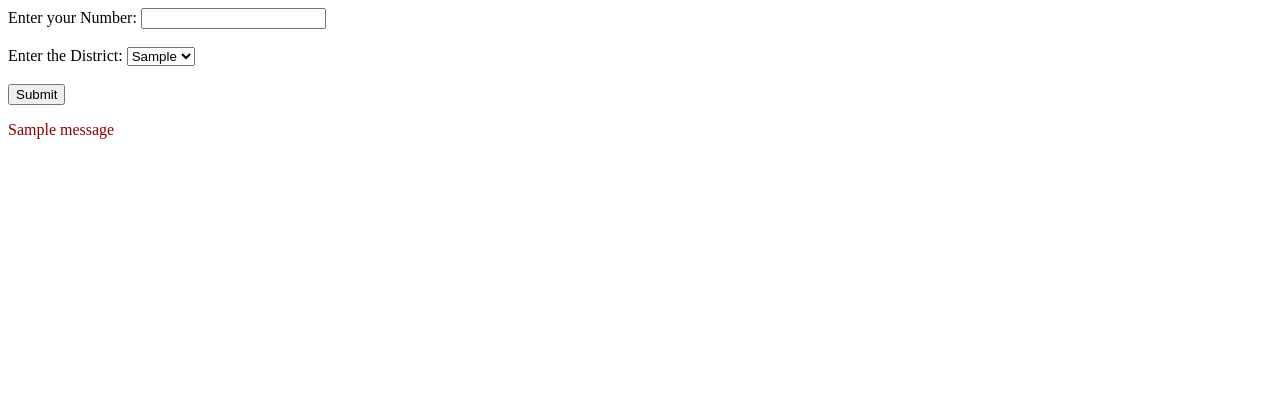
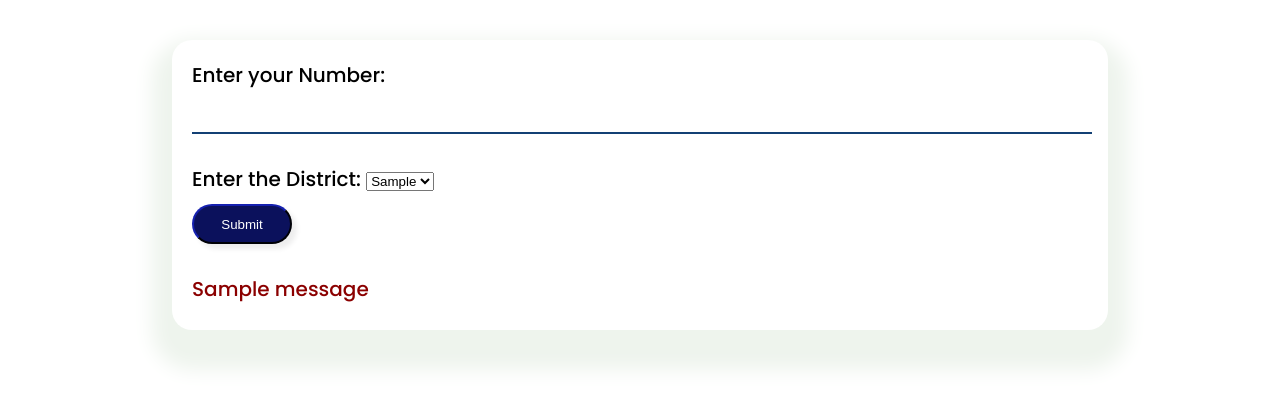
Before and after one commit to kriyanshii/ssip-user, a Flask app: page / in a window 1280 px wide. Shown: the top 404 px of the page. Run offline with Flask 2, Linux system fonts and the light colour scheme; tables that the repository leaves empty hold one stand-in row (values such as "Sample post"); one stand-in notice (Sample message) is shown.

Commit message:
added css to enter_number.html

```diff
--- a/base/templates/enter_number.html
+++ b/base/templates/enter_number.html
@@ -3,6 +3,65 @@
 <head>
     <meta charset="UTF-8">
     <title>Title</title>
+    <style>
+    @import url('https://fonts.googleapis.com/css2?family=Poppins:wght@300;500&display=swap');
+
+    :root{
+    --primary: #0B115C;
+    --button-blue: #134074;
+    --light-blue: #EEF4ED;
+    }
+
+    /* body{
+        background: var(--primary);
+        color: white;
+    } */
+    body{
+        font-family: 'Poppins';
+    }
+
+    .card{
+        font-size: 20px;
+        width: 70vw;
+        padding: 20px;
+        margin: 40px auto;
+        height: 250px;
+        background: white;
+        box-shadow: 0px 20px 20px 20px var(--light-blue);
+        border-radius: 20px;
+    }
+
+    .username{
+        width: 100%;
+        height: 40px;
+        border-bottom: 2px solid var(--button-blue);
+        border-top: none;
+        border-right: none;
+        border-left: none;
+    }
+
+    .resend{
+        position: relative;
+        /* z-index: 100; */
+    }
+
+    .submit{
+        background: var(--primary);
+        border-style: outset;
+        border-color:var(--primary);
+        margin: 10px auto;
+        /* width: 70vw; */
+        width: 100px;
+        height: 40px;
+        border-radius: 20px;
+        color: white;
+        box-shadow: 5px 5px 5px #eee;
+        }
+
+        .submit:hover{
+        background: var(--button-blue);
+        }
+    </style>
     <script>
         function myFunction() {
           var input, filter, ul, li, a, i;
@@ -23,28 +82,28 @@
 </head>
 <body>
 
-<form action='/handle_data' method="post">
+<form class="card" action='/handle_data' method="post">
 
-    Enter your Number:
-    <input type="text" name="phonenumber" id="phonenumber"><br><br>
+  <label for="phonenumber">Enter your Number:</label>
+    <input class="username" type="text" name="phonenumber" id="phonenumber"><br><br>
 
     <label for="district">Enter the District:</label>
     <select name="district" id="district">
     {% for i in uniques %}
         <option value="{{ i }}">{{ i }}</option>
     {% endfor %}
-    </select>
-    <br><br><input type="submit">
-
-</form>
-
-{% with messages = get_flashed_messages() %}
+    </select> </br>
+    <input class="submit" type="submit">
+    <div class="message">
+      {% with messages = get_flashed_messages() %}
          {% if messages %}
                {% for message in messages %}
-                    <p style="color: darkred">{{ message }}</p>
-               {% endfor %}
-         {% endif %}
-{% endwith %}
+                          <p style="color: darkred">{{ message }}</p>
+                    {% endfor %}
+              {% endif %}
+      {% endwith %}
+    </div>
+</form>
 
 
 </body>
```
